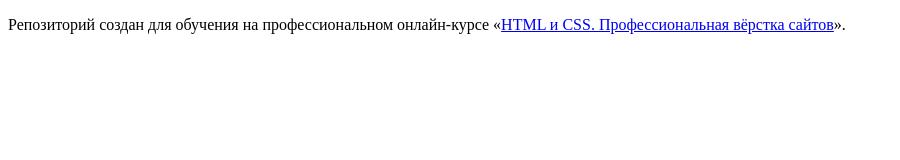
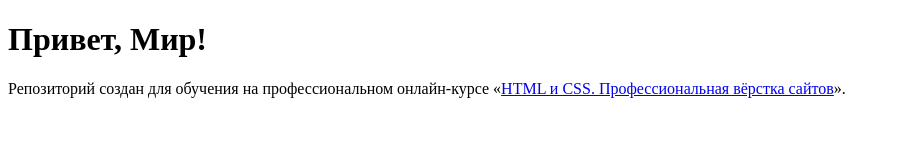
Before and after one commit to htmlacademy-htmlcss/1751581-sedona-35, a plain HTML site: page index.html in a window 1280 px wide. Shown: the whole page, without its empty margins (0-900 px from the left). Drawn offline with Linux system fonts and the light colour scheme.

Commit message:
Добавляет заголовок в файл

```diff
--- a/index.html
+++ b/index.html
@@ -5,7 +5,7 @@
     <title>HTML Academy: Седона</title>
   </head>
   <body>
-
+    <h1>Привет, Мир!</h1>
     <p>Репозиторий создан для обучения на профессиональном онлайн‑курсе «<a href="https://htmlacademy.ru/intensive/htmlcss">HTML и CSS. Профессиональная вёрстка сайтов</a>».</p>
 
   </body>
```
